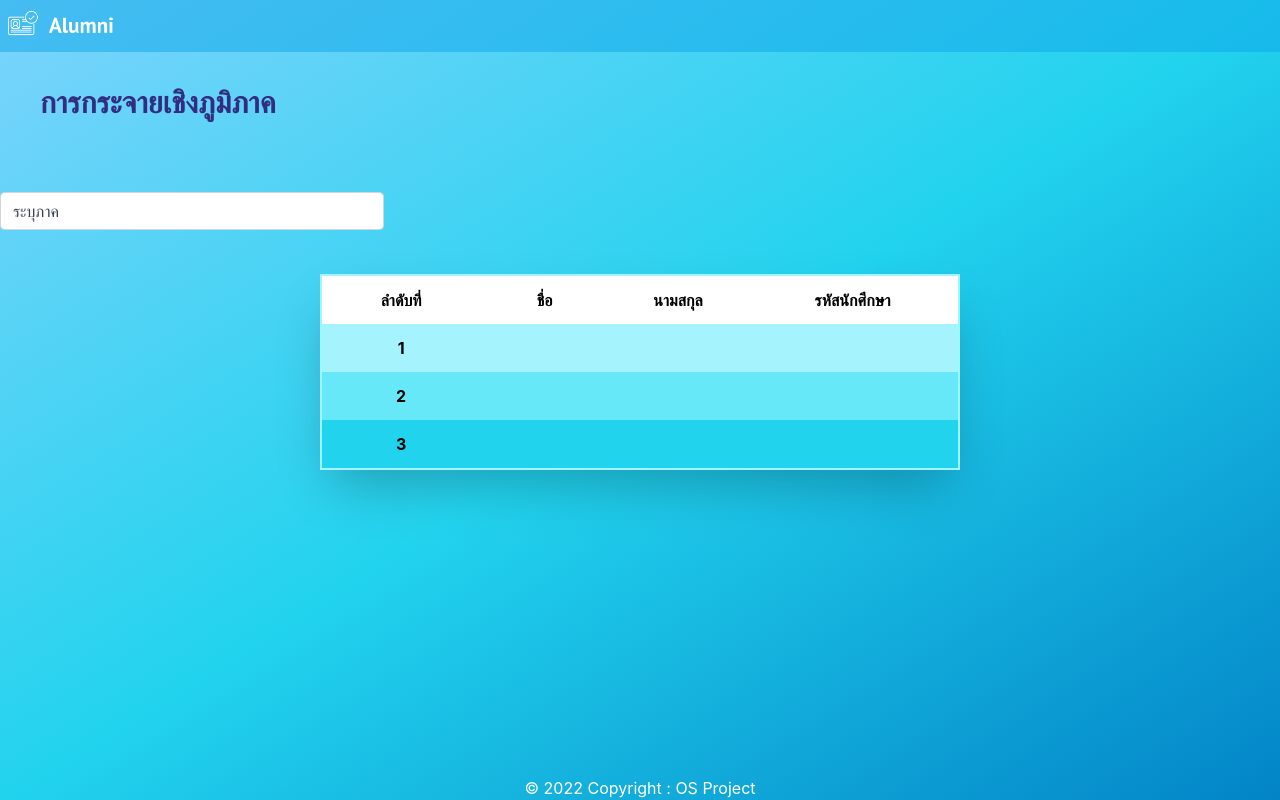
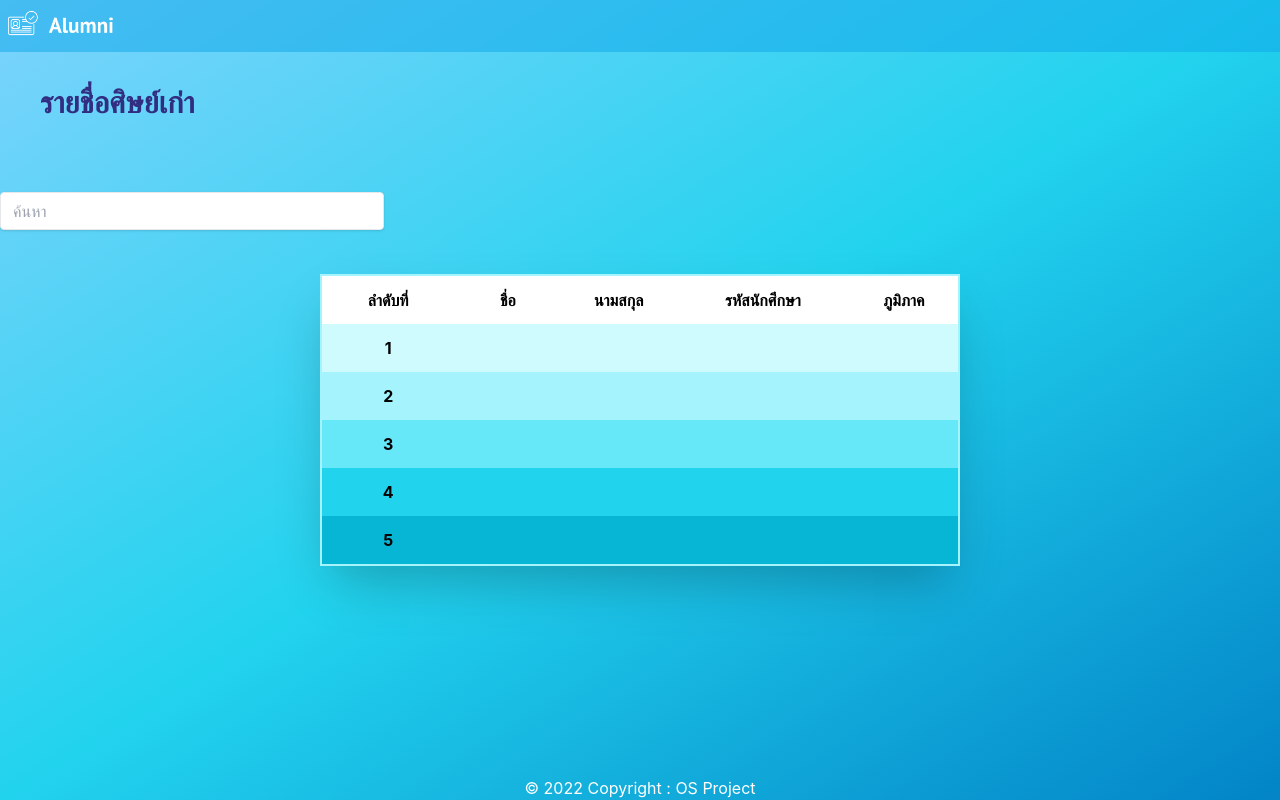
Before and after one commit to Wasuthoo/Alumni, a Next.js app: page /desktop5 in a window 1280 px wide. Built offline with nearby package versions, Linux system fonts and the light colour scheme.

Commit message:
Replit V3

```diff
--- a/pages/desktop4.js
+++ b/pages/desktop4.js
@@ -35,20 +35,32 @@ export default function Home() {
             </tr>
           </thead>
           <tbody class="text-black text-center">
-            <tr class="bg-cyan-200 cursor-pointer  duration-300">
+            <tr class="hover:bg-cyan-100 hover:scale-105 bg-cyan-100 cursor-pointer  duration-300">
               <td class="py-3 px-6">1</td>
               <td class="py-3 px-6"> </td>
               <td class="py-3 px-6"> </td>
               <td class="py-3 px-6"> </td>
             </tr>
-            <tr class="bg-cyan-300 cursor-pointer  duration-300">
+            <tr class="hover:bg-cyan-100 hover:scale-105 bg-cyan-200 cursor-pointer duration-300">
               <td class="py-3 px-6">2</td>
               <td class="py-3 px-6"> </td>
               <td class="py-3 px-6"> </td>
               <td class="py-3 px-6"> </td>
             </tr>
-            <tr class="bg-cyan-400 cursor-pointer  duration-300">
+            <tr class="hover:bg-cyan-100 hover:scale-105 bg-cyan-300 cursor-pointer duration-300">
               <td class="py-3 px-6">3</td>
+              <td class="py-3 px-6"> </td>
+              <td class="py-3 px-6"> </td>
+              <td class="py-3 px-6"> </td>
+            </tr>
+            <tr class="hover:bg-cyan-100 hover:scale-105 bg-cyan-400 cursor-pointer duration-300">
+              <td class="py-3 px-6">4</td>
+              <td class="py-3 px-6"> </td>
+              <td class="py-3 px-6"> </td>
+              <td class="py-3 px-6"> </td>
+            </tr>
+            <tr class="hover:bg-cyan-100 hover:scale-105 bg-cyan-500 cursor-pointer duration-300">
+              <td class="py-3 px-6">5</td>
               <td class="py-3 px-6"> </td>
               <td class="py-3 px-6"> </td>
               <td class="py-3 px-6"> </td>
--- a/pages/desktop5.js
+++ b/pages/desktop5.js
@@ -6,21 +6,11 @@ import Navbar from '../components/Navbar'
 export default function Home() {
   return (
   <div>
-    <h1 className="text-3xl font-bold text-indigo-900 ml-5  p-5 py-8 ">การกระจายเชิงภูมิภาค</h1>
+    <h1 className="text-3xl font-bold text-indigo-900 ml-5  p-5 py-8 ">รายชื่อศิษย์เก่า</h1>
       <div className="mb-8">
         <div className="flex justify-left mt-10">
           <div className=" mb-3 xl:w-96">
-            <select className="form-select appearance-none block w-full px-3 py-1.5  text-base font-normal text-gray-700 bg-white bg-clip-padding bg-no-repeat
-                      border border-solid border-gray-300 rounded transition ease-in-out m-0 focus:text-gray-700 focus:bg-white focus:border-blue-600 focus:outline-none" aria-label="Default select example">
-              <option value>ระบุภาค</option>
-              <option value="1">ภาคเหนือ</option>
-              <option value="2">ภาคกลาง</option>
-              <option value="3">ภาคตะวันออก</option>
-              <option value="4">ตะวันออกเฉียงเหนือ</option>
-              <option value="5">ภาคตะวันตก</option>
-              <option value="6">ภาคใต้</option>
-              <option value="7">ดูทั้งหมด</option>
-            </select>
+             <input className="shadow appearance-none border rounded w-full py-2 px-3 text-gray-700 leading-tight focus:outline-none focus:shadow-outline" id="username" type="text" placeholder="ค้นหา"/>
           </div>
         </div>
       </div>
@@ -32,23 +22,41 @@ export default function Home() {
               <th class="py-3 bg-white-800">ชื่อ</th>
               <th class="py-3 bg-white-800">นามสกุล</th>
               <th class="py-3 bg-white-800">รหัสนักศึกษา</th>
+              <th class="py-3 bg-white-800">ภูมิภาค</th>
             </tr>
           </thead>
           <tbody class="text-black text-center">
-            <tr class="bg-cyan-200 cursor-pointer  duration-300">
+            <tr class="hover:bg-cyan-100 hover:scale-105 bg-cyan-100 cursor-pointer  duration-300">
               <td class="py-3 px-6">1</td>
               <td class="py-3 px-6"> </td>
               <td class="py-3 px-6"> </td>
               <td class="py-3 px-6"> </td>
+              <td class="py-3 px-6"> </td>
             </tr>
-            <tr class="bg-cyan-300 cursor-pointer  duration-300">
+            <tr class="hover:bg-cyan-100 hover:scale-105 bg-cyan-200 cursor-pointer duration-300">
               <td class="py-3 px-6">2</td>
               <td class="py-3 px-6"> </td>
               <td class="py-3 px-6"> </td>
               <td class="py-3 px-6"> </td>
+              <td class="py-3 px-6"> </td>
             </tr>
-            <tr class="bg-cyan-400 cursor-pointer  duration-300">
+            <tr class="hover:bg-cyan-100 hover:scale-105 bg-cyan-300 cursor-pointer duration-300">
               <td class="py-3 px-6">3</td>
+              <td class="py-3 px-6"> </td>
+              <td class="py-3 px-6"> </td>
+              <td class="py-3 px-6"> </td>
+              <td class="py-3 px-6"> </td>
+            </tr>
+            <tr class="hover:bg-cyan-100 hover:scale-105 bg-cyan-400 cursor-pointer duration-300">
+              <td class="py-3 px-6">4</td>
+              <td class="py-3 px-6"> </td>
+              <td class="py-3 px-6"> </td>
+              <td class="py-3 px-6"> </td>
+              <td class="py-3 px-6"> </td>
+            </tr>
+            <tr class="hover:bg-cyan-100 hover:scale-105 bg-cyan-500 cursor-pointer duration-300">
+              <td class="py-3 px-6">5</td>
+              <td class="py-3 px-6"> </td>
               <td class="py-3 px-6"> </td>
               <td class="py-3 px-6"> </td>
               <td class="py-3 px-6"> </td>
```
